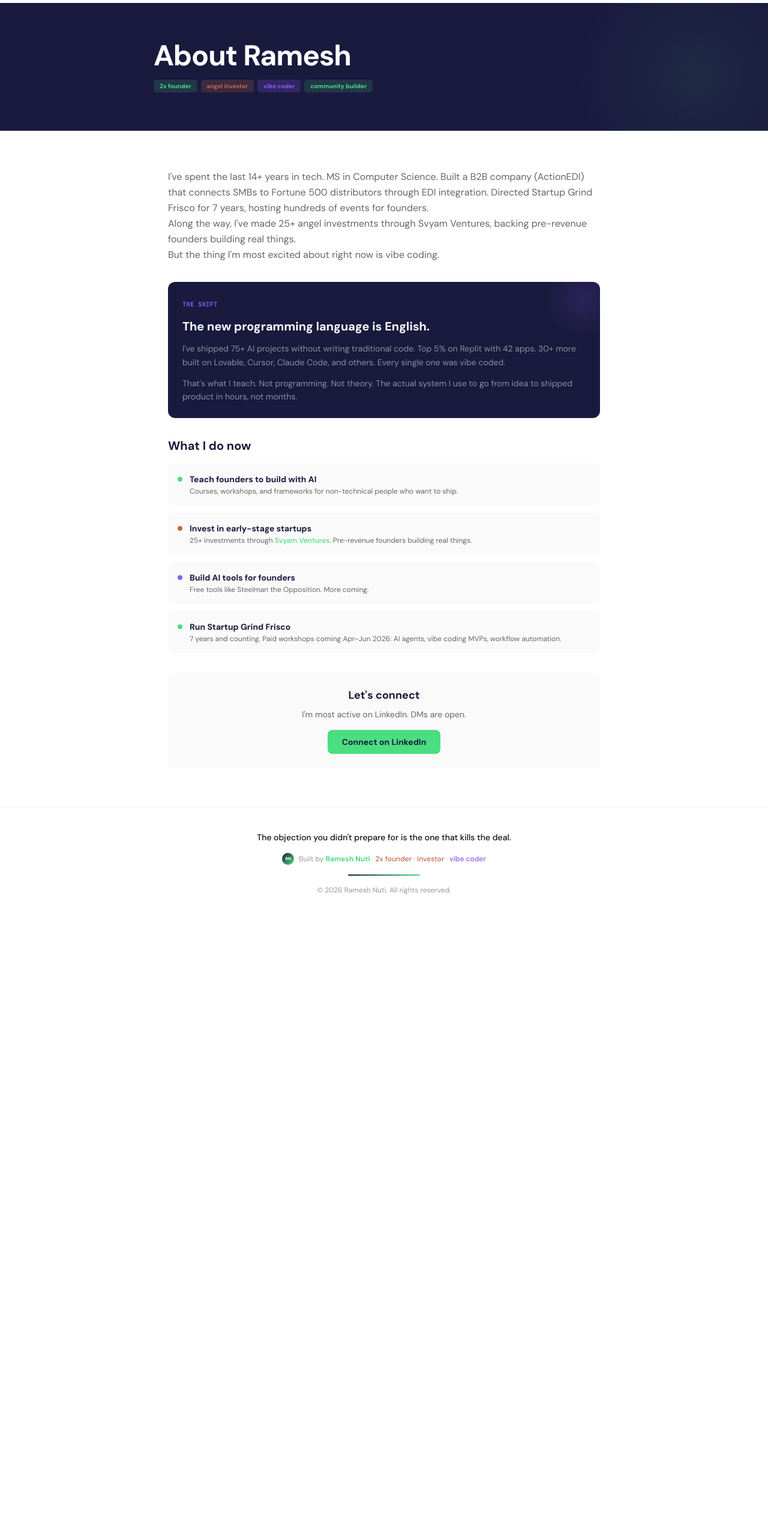
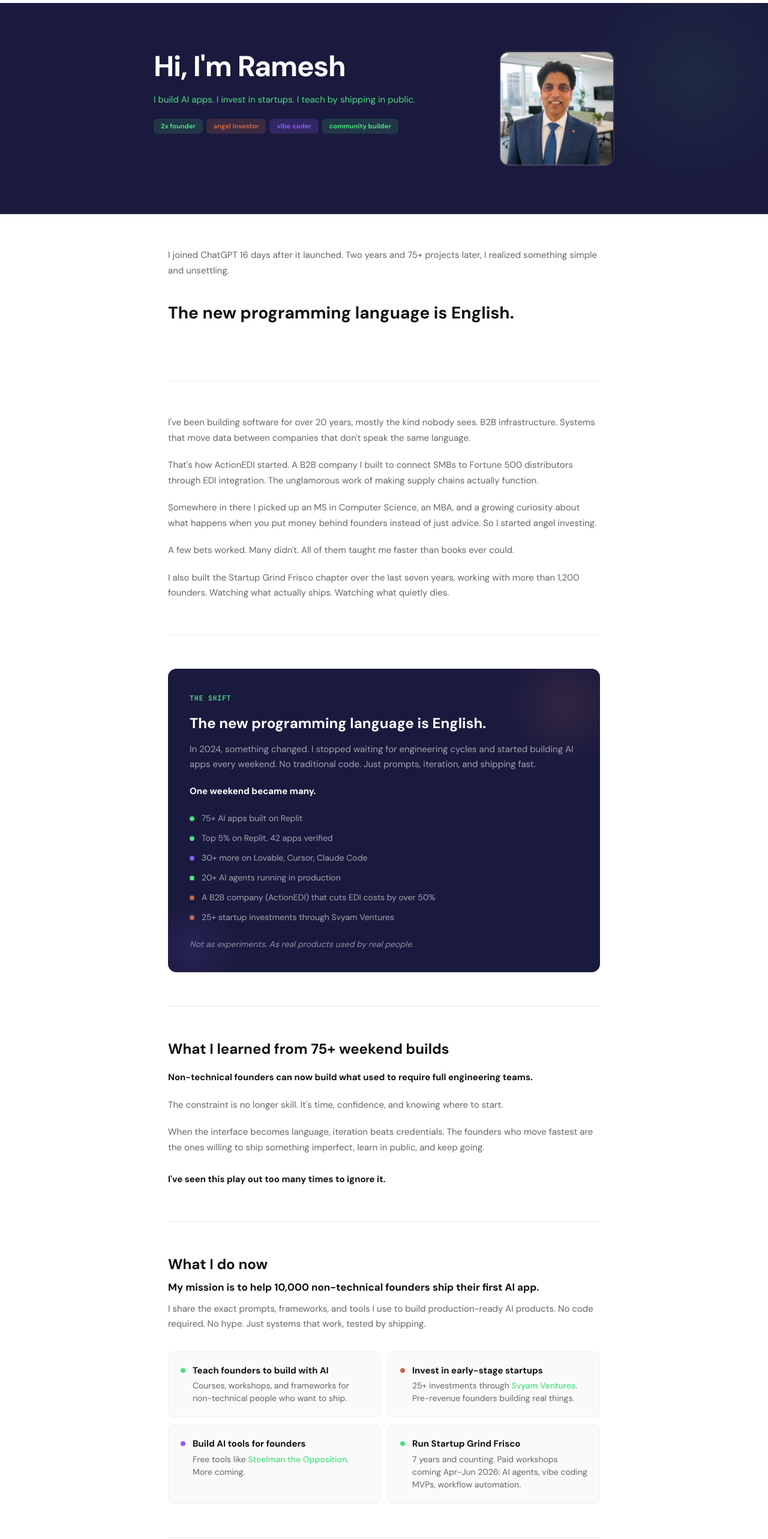
Before and after one commit to tryinaweek/rameshnuti-v2, a Next.js app: page /about in a window 1280 px wide. Shown: the part 60-2626 px from the top of the page at 60% size. Before the commit the page ends 1592 px from the top, so only its background shows below. Built offline with nearby package versions, Linux system fonts and the light colour scheme.

Commit message:
feat: rebuild about page with storytelling spec and profile photo
Full narrative rewrite per design spec: hero with photo, opening
thesis, backstory, The Shift card with proof points, what I learned,
what I do now grid, emotional close, connect CTA.

```diff
--- a/src/app/about/page.tsx
+++ b/src/app/about/page.tsx
@@ -1,95 +1,231 @@
+import Image from "next/image";
+import Link from "next/link";
 import type { Metadata } from "next";
 
 export const metadata: Metadata = {
   title: "About",
-  description: "Ramesh Nuti. 2x founder. Angel investor. Vibe coder. Startup community builder.",
+  description:
+    "Ramesh Nuti. 2x founder. Angel investor. Vibe coder. Startup community builder.",
 };
 
 export default function AboutPage() {
   return (
     <div>
-      {/* Hero */}
-      <section className="bg-midnight py-16 px-6 relative overflow-hidden">
+      {/* 1. HERO */}
+      <section className="bg-midnight py-16 md:py-20 px-6 relative overflow-hidden">
         <div className="absolute top-[-80px] right-[-80px] w-[400px] h-[400px] bg-[radial-gradient(circle,rgba(74,222,128,0.08)_0%,transparent_70%)] pointer-events-none" />
-        <div className="max-w-3xl mx-auto relative z-10">
-          <h1 className="text-4xl md:text-5xl font-bold text-white tracking-tight">
-            About Ramesh
+        <div className="max-w-3xl mx-auto relative z-10 flex flex-col-reverse md:flex-row items-center md:items-start gap-8">
+          <div className="flex-1">
+            <h1 className="text-[42px] md:text-[48px] font-bold text-white leading-[1.1] tracking-tight">
+              Hi, I&apos;m Ramesh
             </h1>
-          <div className="flex gap-1.5 flex-wrap mt-4">
-            <span className="text-[10px] font-semibold px-2.5 py-[3px] rounded-[5px] bg-teal-mint/15 text-teal-mint">
+            <p className="text-teal-mint text-[15px] mt-4 leading-relaxed">
+              I build AI apps. I invest in startups. I teach by shipping in public.
+            </p>
+            <div className="flex gap-1.5 flex-wrap mt-5">
+              <span className="text-[11px] font-semibold px-3 py-1 rounded-md bg-teal-mint/15 text-teal-mint">
                 2x founder
               </span>
-            <span className="text-[10px] font-semibold px-2.5 py-[3px] rounded-[5px] bg-terra-400/20 text-terra-400">
+              <span className="text-[11px] font-semibold px-3 py-1 rounded-md bg-terra-400/20 text-terra-400">
                 angel investor
               </span>
-            <span className="text-[10px] font-semibold px-2.5 py-[3px] rounded-[5px] bg-violet-400/20 text-violet-400">
+              <span className="text-[11px] font-semibold px-3 py-1 rounded-md bg-violet-400/20 text-violet-400">
                 vibe coder
               </span>
-            <span className="text-[10px] font-semibold px-2.5 py-[3px] rounded-[5px] bg-teal-mint/15 text-teal-mint">
+              <span className="text-[11px] font-semibold px-3 py-1 rounded-md bg-teal-mint/15 text-teal-mint">
                 community builder
               </span>
             </div>
           </div>
+          <div className="w-40 h-40 md:w-48 md:h-48 rounded-2xl overflow-hidden shrink-0 border-2 border-white/10">
+            <Image
+              src="/ramesh-nuti.jpeg"
+              alt="Ramesh Nuti"
+              width={192}
+              height={192}
+              className="w-full h-full object-cover"
+              priority
+            />
+          </div>
+        </div>
       </section>
 
-      <div className="max-w-3xl mx-auto px-6 py-16 space-y-8">
-        <div className="prose prose-sm max-w-none">
-          <p className="text-text-secondary leading-relaxed">
-            I&apos;ve spent the last 14+ years in tech. MS in Computer Science.
-            Built a B2B company (ActionEDI) that connects SMBs to Fortune 500
-            distributors through EDI integration. Directed Startup Grind
-            Frisco for 7 years, hosting hundreds of events for founders.
+      <div className="max-w-3xl mx-auto px-6">
+        {/* 2. THE OPENING */}
+        <section className="py-14">
+          <p className="text-[15px] text-text-secondary leading-[1.7]">
+            I joined ChatGPT 16 days after it launched. Two years and 75+
+            projects later, I realized something simple and unsettling.
           </p>
-          <p className="text-text-secondary leading-relaxed">
-            Along the way, I&apos;ve made 25+ angel investments through Svyam
-            Ventures, backing pre-revenue founders building real things.
+          <p className="text-[24px] md:text-[28px] font-bold text-foreground leading-tight mt-10 mb-10">
+            The new programming language is English.
           </p>
-          <p className="text-text-secondary leading-relaxed">
-            But the thing I&apos;m most excited about right now is vibe coding.
+        </section>
+
+        <div className="h-px bg-[#E5E5E5]" />
+
+        {/* 3. QUICK BACKSTORY */}
+        <section className="py-14 space-y-5">
+          <p className="text-[15px] text-text-secondary leading-[1.7]">
+            I&apos;ve been building software for over 20 years, mostly the
+            kind nobody sees. B2B infrastructure. Systems that move data
+            between companies that don&apos;t speak the same language.
+          </p>
+          <p className="text-[15px] text-text-secondary leading-[1.7]">
+            That&apos;s how ActionEDI started. A B2B company I built to
+            connect SMBs to Fortune 500 distributors through EDI integration.
+            The unglamorous work of making supply chains actually function.
+          </p>
+          <p className="text-[15px] text-text-secondary leading-[1.7]">
+            Somewhere in there I picked up an MS in Computer Science, an MBA,
+            and a growing curiosity about what happens when you put money
+            behind founders instead of just advice. So I started angel investing.
+          </p>
+          <p className="text-[15px] text-text-secondary leading-[1.7]">
+            A few bets worked. Many didn&apos;t. All of them taught me faster
+            than books ever could.
+          </p>
+          <p className="text-[15px] text-text-secondary leading-[1.7]">
+            I also built the Startup Grind Frisco chapter over the last seven
+            years, working with more than 1,200 founders. Watching what
+            actually ships. Watching what quietly dies.
+          </p>
+        </section>
+
+        <div className="h-px bg-[#E5E5E5]" />
+
+        {/* 4. THE REAL SHIFT */}
+        <section className="py-14">
+          <div className="bg-midnight rounded-[14px] p-7 md:p-9 relative overflow-hidden">
+            <div className="absolute top-[-40px] right-[-40px] w-[200px] h-[200px] bg-[radial-gradient(circle,rgba(194,105,74,0.15)_0%,transparent_70%)] pointer-events-none" />
+            <div className="absolute bottom-[-40px] left-[-40px] w-[160px] h-[160px] bg-[radial-gradient(circle,rgba(139,92,246,0.12)_0%,transparent_70%)] pointer-events-none" />
+
+            <span className="text-[11px] font-mono font-bold tracking-[0.1em] uppercase text-teal-mint">
+              The Shift
+            </span>
+
+            <h2 className="text-[22px] md:text-[24px] font-bold text-white mt-4 mb-4 leading-tight">
+              The new programming language is English.
+            </h2>
+
+            <p className="text-white/60 text-[15px] leading-[1.7]">
+              In 2024, something changed. I stopped waiting for engineering
+              cycles and started building AI apps every weekend. No traditional
+              code. Just prompts, iteration, and shipping fast.
+            </p>
+
+            <p className="text-white font-bold text-[15px] mt-5 mb-6">
+              One weekend became many.
+            </p>
+
+            <div className="space-y-3">
+              <div className="flex items-start gap-3">
+                <div className="w-2 h-2 rounded-full bg-teal-mint mt-[7px] shrink-0" />
+                <p className="text-white/60 text-[14px]">75+ AI apps built on Replit</p>
+              </div>
+              <div className="flex items-start gap-3">
+                <div className="w-2 h-2 rounded-full bg-teal-mint mt-[7px] shrink-0" />
+                <p className="text-white/60 text-[14px]">Top 5% on Replit, 42 apps verified</p>
+              </div>
+              <div className="flex items-start gap-3">
+                <div className="w-2 h-2 rounded-full bg-violet-400 mt-[7px] shrink-0" />
+                <p className="text-white/60 text-[14px]">30+ more on Lovable, Cursor, Claude Code</p>
+              </div>
+              <div className="flex items-start gap-3">
+                <div className="w-2 h-2 rounded-full bg-teal-mint mt-[7px] shrink-0" />
+                <p className="text-white/60 text-[14px]">20+ AI agents running in production</p>
+              </div>
+              <div className="flex items-start gap-3">
+                <div className="w-2 h-2 rounded-full bg-terra-400 mt-[7px] shrink-0" />
+                <p className="text-white/60 text-[14px]">A B2B company (ActionEDI) that cuts EDI costs by over 50%</p>
+              </div>
+              <div className="flex items-start gap-3">
+                <div className="w-2 h-2 rounded-full bg-terra-400 mt-[7px] shrink-0" />
+                <p className="text-white/60 text-[14px]">25+ startup investments through Svyam Ventures</p>
+              </div>
+            </div>
+
+            <p className="text-white/50 text-[14px] italic mt-6">
+              Not as experiments. As real products used by real people.
             </p>
           </div>
+        </section>
 
-        {/* Vibe coding section */}
-        <div className="bg-midnight rounded-xl p-6 relative overflow-hidden">
-          <div className="absolute top-[-30px] right-[-30px] w-[120px] h-[120px] bg-[radial-gradient(circle,rgba(139,92,246,0.15)_0%,transparent_70%)] pointer-events-none" />
-          <span className="text-[10px] font-mono font-bold tracking-wider uppercase text-violet-400">
-            The Shift
-          </span>
-          <h2 className="text-xl font-bold text-white mt-3 mb-3">
-            The new programming language is English.
+        <div className="h-px bg-[#E5E5E5]" />
+
+        {/* 5. WHAT I LEARNED */}
+        <section className="py-14 space-y-5">
+          <h2 className="text-[22px] md:text-[24px] font-bold text-foreground leading-tight">
+            What I learned from 75+ weekend builds
           </h2>
-          <p className="text-white/50 text-sm leading-relaxed">
-            I&apos;ve shipped 75+ AI projects without writing traditional code.
-            Top 5% on Replit with 42 apps. 30+ more built on Lovable, Cursor,
-            Claude Code, and others. Every single one was vibe coded.
+
+          <p className="text-[15px] text-foreground font-bold leading-[1.7]">
+            Non-technical founders can now build what used to require full
+            engineering teams.
           </p>
-          <p className="text-white/50 text-sm leading-relaxed mt-3">
-            That&apos;s what I teach. Not programming. Not theory. The actual
-            system I use to go from idea to shipped product in hours, not months.
+
+          <p className="text-[15px] text-text-secondary leading-[1.7]">
+            The constraint is no longer skill. It&apos;s time, confidence, and
+            knowing where to start.
           </p>
-        </div>
 
-        {/* What I do now */}
+          <p className="text-[15px] text-text-secondary leading-[1.7]">
+            When the interface becomes language, iteration beats credentials.
+            The founders who move fastest are the ones willing to ship something
+            imperfect, learn in public, and keep going.
+          </p>
+
+          <p className="text-[15px] text-foreground font-bold leading-[1.7] pt-2">
+            I&apos;ve seen this play out too many times to ignore it.
+          </p>
+        </section>
+
+        <div className="h-px bg-[#E5E5E5]" />
+
+        {/* 6. WHAT I DO NOW */}
+        <section className="py-14">
+          <h2 className="text-[22px] md:text-[24px] font-bold text-foreground leading-tight mb-3">
+            What I do now
+          </h2>
+
+          <p className="text-[17px] text-foreground font-bold leading-snug mb-3">
+            My mission is to help 10,000 non-technical founders ship their
+            first AI app.
+          </p>
+
+          <p className="text-[15px] text-text-secondary leading-[1.7] mb-8">
+            I share the exact prompts, frameworks, and tools I use to build
+            production-ready AI products. No code required. No hype. Just
+            systems that work, tested by shipping.
+          </p>
+
+          <div className="grid md:grid-cols-2 gap-3">
+            <div className="bg-surface border border-[#F0F0F0] rounded-[10px] p-5">
+              <div className="flex items-start gap-3">
+                <div className="w-2 h-2 rounded-full bg-teal-mint mt-[7px] shrink-0" />
                 <div>
-          <h2 className="text-xl font-bold text-midnight mb-4">What I do now</h2>
-          <div className="space-y-3">
-            <div className="flex items-start gap-3 rounded-lg bg-surface p-4">
-              <div className="w-2 h-2 rounded-full bg-teal-mint mt-1.5 shrink-0" />
-              <div>
-                <p className="text-sm font-bold text-midnight">Teach founders to build with AI</p>
-                <p className="text-xs text-text-secondary mt-0.5">
-                  Courses, workshops, and frameworks for non-technical people who want to ship.
+                  <p className="text-[15px] font-bold text-foreground">
+                    Teach founders to build with AI
+                  </p>
+                  <p className="text-[14px] text-text-secondary mt-1">
+                    Courses, workshops, and frameworks for non-technical people
+                    who want to ship.
                   </p>
                 </div>
               </div>
-            <div className="flex items-start gap-3 rounded-lg bg-surface p-4">
-              <div className="w-2 h-2 rounded-full bg-terra-400 mt-1.5 shrink-0" />
+            </div>
+
+            <div className="bg-surface border border-[#F0F0F0] rounded-[10px] p-5">
+              <div className="flex items-start gap-3">
+                <div className="w-2 h-2 rounded-full bg-terra-400 mt-[7px] shrink-0" />
                 <div>
-                <p className="text-sm font-bold text-midnight">Invest in early-stage startups</p>
-                <p className="text-xs text-text-secondary mt-0.5">
+                  <p className="text-[15px] font-bold text-foreground">
+                    Invest in early-stage startups
+                  </p>
+                  <p className="text-[14px] text-text-secondary mt-1">
                     25+ investments through{" "}
                     <a
-                    href="https://svyam.co"
+                      href="https://svyamventures.com"
                       target="_blank"
                       rel="noopener noreferrer"
                       className="text-teal-mint no-underline font-medium hover:underline"
@@ -100,42 +236,91 @@ export default function AboutPage() {
                   </p>
                 </div>
               </div>
-            <div className="flex items-start gap-3 rounded-lg bg-surface p-4">
-              <div className="w-2 h-2 rounded-full bg-violet-400 mt-1.5 shrink-0" />
+            </div>
+
+            <div className="bg-surface border border-[#F0F0F0] rounded-[10px] p-5">
+              <div className="flex items-start gap-3">
+                <div className="w-2 h-2 rounded-full bg-violet-400 mt-[7px] shrink-0" />
                 <div>
-                <p className="text-sm font-bold text-midnight">Build AI tools for founders</p>
-                <p className="text-xs text-text-secondary mt-0.5">
-                  Free tools like Steelman the Opposition. More coming.
+                  <p className="text-[15px] font-bold text-foreground">
+                    Build AI tools for founders
+                  </p>
+                  <p className="text-[14px] text-text-secondary mt-1">
+                    Free tools like{" "}
+                    <Link
+                      href="/tools/steelman"
+                      className="text-teal-mint no-underline font-medium hover:underline"
+                    >
+                      Steelman the Opposition
+                    </Link>
+                    . More coming.
                   </p>
                 </div>
               </div>
-            <div className="flex items-start gap-3 rounded-lg bg-surface p-4">
-              <div className="w-2 h-2 rounded-full bg-teal-mint mt-1.5 shrink-0" />
+            </div>
+
+            <div className="bg-surface border border-[#F0F0F0] rounded-[10px] p-5">
+              <div className="flex items-start gap-3">
+                <div className="w-2 h-2 rounded-full bg-teal-mint mt-[7px] shrink-0" />
                 <div>
-                <p className="text-sm font-bold text-midnight">Run Startup Grind Frisco</p>
-                <p className="text-xs text-text-secondary mt-0.5">
-                  7 years and counting. Paid workshops coming Apr-Jun 2026: AI agents, vibe coding MVPs, workflow automation.
+                  <p className="text-[15px] font-bold text-foreground">
+                    Run Startup Grind Frisco
+                  </p>
+                  <p className="text-[14px] text-text-secondary mt-1">
+                    7 years and counting. Paid workshops coming Apr-Jun 2026:
+                    AI agents, vibe coding MVPs, workflow automation.
                   </p>
                 </div>
               </div>
             </div>
           </div>
+        </section>
 
-        {/* Connect */}
-        <div className="bg-surface rounded-xl p-6 text-center">
-          <h2 className="text-lg font-bold text-midnight mb-2">Let&apos;s connect</h2>
-          <p className="text-text-secondary text-sm mb-4">
+        <div className="h-px bg-[#E5E5E5]" />
+
+        {/* 7. ONE LAST THING */}
+        <section className="py-16 md:py-20">
+          <h2 className="text-[22px] md:text-[24px] font-bold text-foreground leading-tight mb-6">
+            One last thing
+          </h2>
+
+          <p className="text-[15px] text-text-secondary leading-[1.7] mb-8">
+            I&apos;ve watched more than 1,200 founders up close.
+          </p>
+
+          <p className="text-[20px] md:text-[22px] font-bold text-foreground leading-snug mb-8">
+            The ones who win aren&apos;t the smartest.
+            <br />
+            They&apos;re the ones who ship.
+          </p>
+
+          <p className="text-[20px] md:text-[22px] font-bold text-foreground">
+            Your turn.
+          </p>
+        </section>
+
+        <div className="h-px bg-[#E5E5E5]" />
+
+        {/* 8. LET'S CONNECT */}
+        <section className="py-14">
+          <div className="bg-midnight rounded-[14px] p-8 text-center relative overflow-hidden">
+            <div className="absolute top-[-40px] right-[-40px] w-[160px] h-[160px] bg-[radial-gradient(circle,rgba(74,222,128,0.08)_0%,transparent_70%)] pointer-events-none" />
+            <h2 className="text-xl font-bold text-white mb-2 relative z-10">
+              Let&apos;s connect
+            </h2>
+            <p className="text-white/50 text-sm mb-5 relative z-10">
               I&apos;m most active on LinkedIn. DMs are open.
             </p>
             <a
               href="https://www.linkedin.com/in/rameshnuti/"
               target="_blank"
               rel="noopener noreferrer"
-            className="inline-block bg-teal-mint text-midnight px-6 py-2.5 rounded-lg text-sm font-bold no-underline hover:opacity-90 transition-opacity"
+              className="inline-block bg-terra-400 text-white px-6 py-3 rounded-lg text-sm font-bold no-underline hover:bg-terra-600 transition-colors relative z-10"
             >
               Connect on LinkedIn
             </a>
           </div>
+        </section>
       </div>
     </div>
   );
```
Also changed, not shown: public/ramesh-nuti.jpeg (added). Lines whose indentation alone changed are shown as unchanged.
